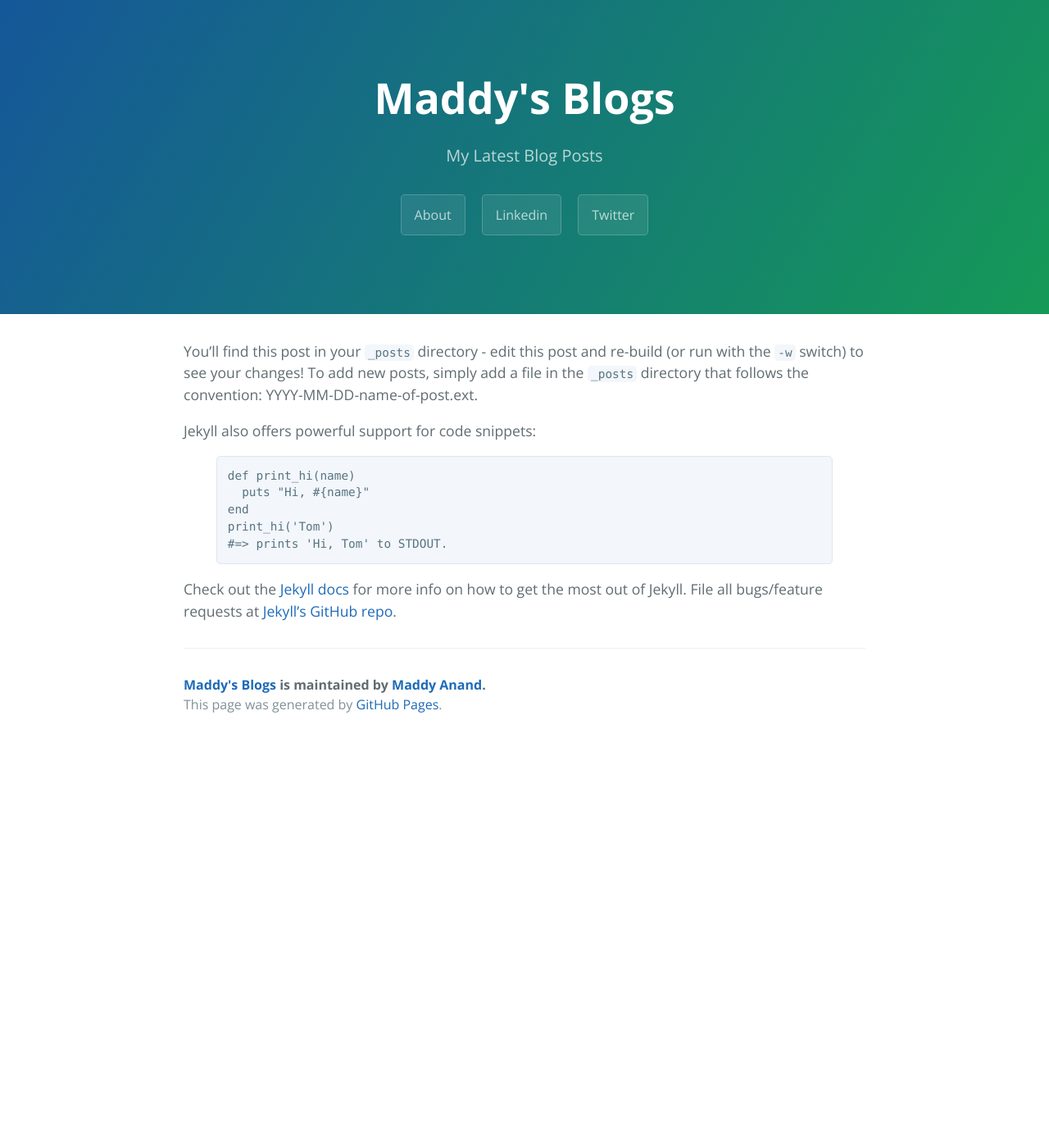
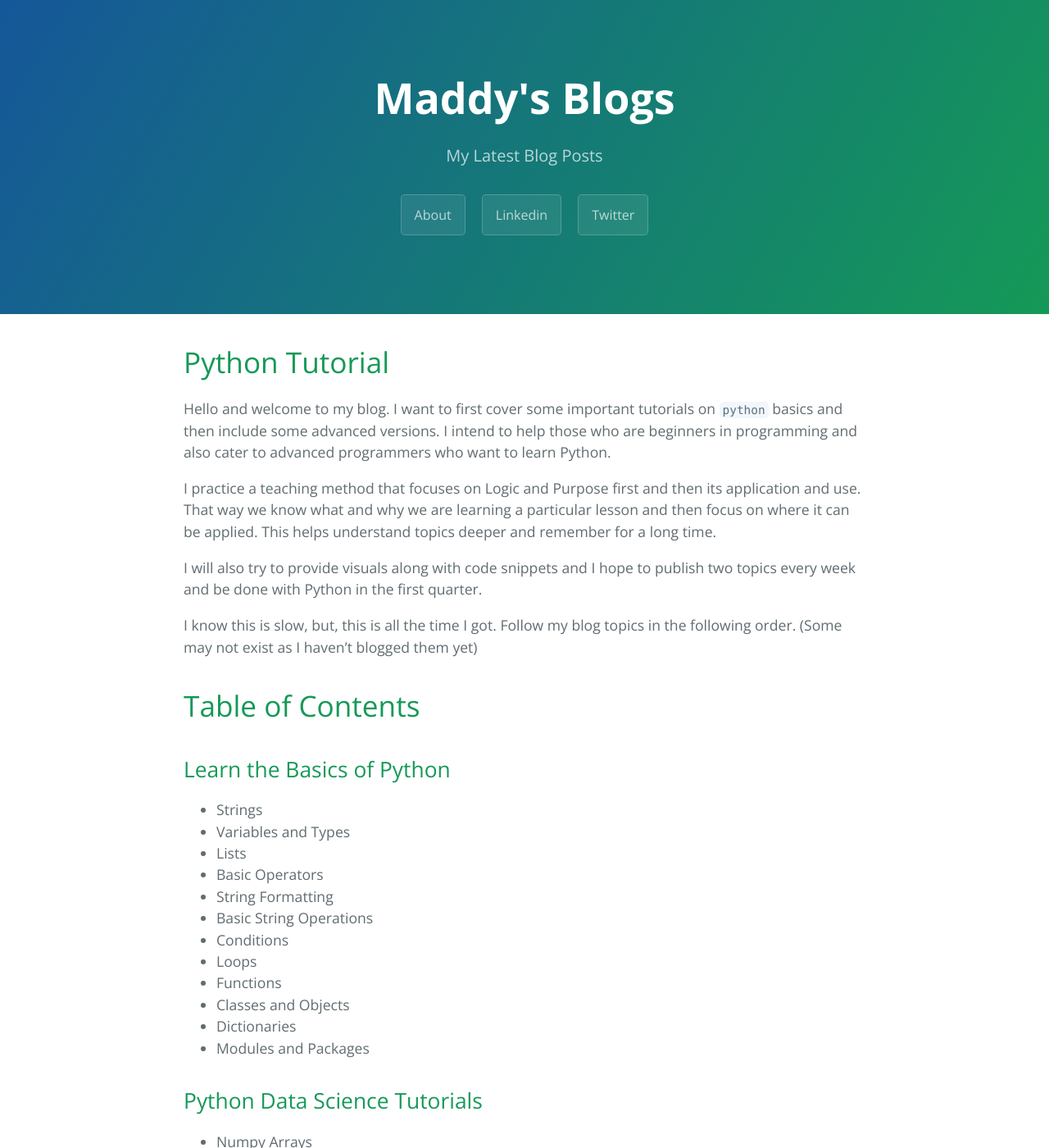
Before and after one commit to maddymaster/maddymaster.github.io, a Jekyll site: the page built from _posts/2016-12-26-my-first-post.markdown, in a window 1280 px wide and 1400 px high. Shown: the whole window at 82% size. Built offline with Jekyll 4.4.1, drawn with Linux system fonts in a browser that asks for light colours; some of the changed text lies outside the part shown.

Commit message:
strings tutorial

```diff
--- a/_posts/2016-12-26-my-first-post.markdown
+++ b/_posts/2016-12-26-my-first-post.markdown
@@ -1,24 +1,50 @@
 ---
 layout: default
-title:  "Welcome to Jekyll!"
+title:  "Learning Python"
 date:   2016-12-25 17:50:00
 categories: main
 ---
+# Python Tutorial
 
-You'll find this post in your `_posts` directory - edit this post and re-build (or run with the `-w` switch) to see your changes!
-To add new posts, simply add a file in the `_posts` directory that follows the convention: YYYY-MM-DD-name-of-post.ext.
+Hello and welcome to my blog. I want to first cover some important tutorials on `python` basics and then include some advanced versions. I intend to help those who are beginners in programming and also cater to advanced programmers who want to learn Python.
 
-Jekyll also offers powerful support for code snippets:
+I practice a teaching method that focuses on Logic and Purpose first and then its application and use. That way we know what and why we are learning a particular lesson and then focus on where it can be applied. This helps understand topics deeper and remember for a long time.
 
-{% highlight ruby %}
-def print_hi(name)
-  puts "Hi, #{name}"
-end
-print_hi('Tom')
-#=> prints 'Hi, Tom' to STDOUT.
-{% endhighlight %}
+I will also try to provide visuals along with code snippets and I hope to publish two topics every week and be done with Python in the first quarter.
 
-Check out the [Jekyll docs][jekyll] for more info on how to get the most out of Jekyll. File all bugs/feature requests at [Jekyll's GitHub repo][jekyll-gh].
+I know this is slow, but, this is all the time I got. Follow my blog topics in the following order. (Some may not exist as I haven't blogged them yet)
 
-[jekyll-gh]: https://github.com/mojombo/jekyll
-[jekyll]:    http://jekyllrb.com
+# Table of Contents
+## Learn the Basics of Python
+* Strings
+* Variables and Types
+* Lists
+* Basic Operators
+* String Formatting
+* Basic String Operations
+* Conditions
+* Loops
+* Functions
+* Classes and Objects
+* Dictionaries
+* Modules and Packages
+
+## Python Data Science Tutorials
+* Numpy Arrays
+* Pandas Basics
+* Advanced Tutorials
+* Generators
+* List Comprehensions
+* Multiple Function Arguments
+* Regular Expressions
+* Exception Handling
+* Sets
+* Serialization
+* Partial functions
+* Code Introspection
+* Closures
+* Decorators
+
+I will add some visual explanations on concepts of Programming as well. For ex: Object Oriented Programming, OOP Design, Data Structures, I/O etc.,
+
+Please follow on and let me know of any feedback.
```
Also changed, not shown: 3 other files.
